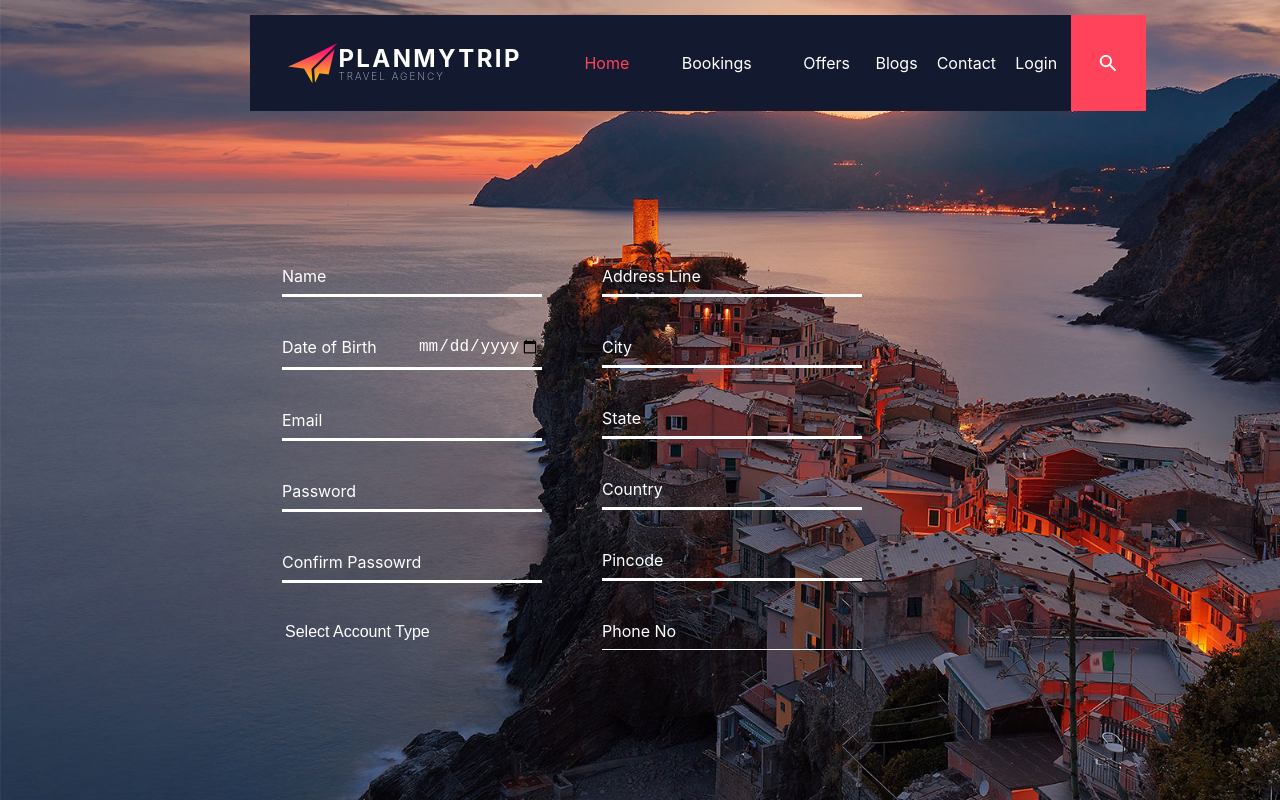
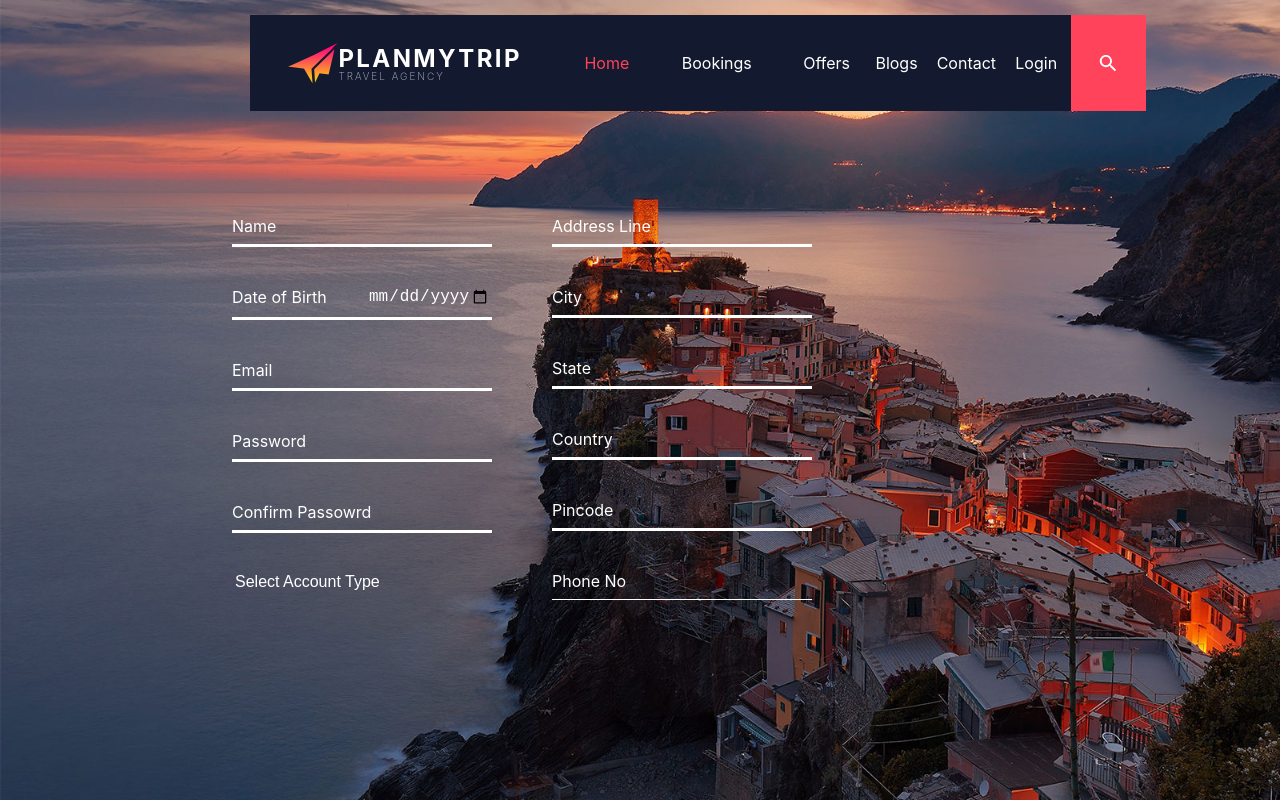
Before and after one commit to debajyotidasgupta/PlanMyTrip, a React (Create React App) app in the folder web-app/frontend/: page /signup in a window 1280 px wide. Built offline with nearby package versions, Linux system fonts and the light colour scheme.

Commit message:
css-signup

```diff
--- a/web-app/frontend/src/styles/Signup.scss
+++ b/web-app/frontend/src/styles/Signup.scss
@@ -17,7 +17,10 @@ $sweet-pink: #fe435b;
     position: absolute;
     top: 0;
     bottom: 0;
-    margin: 250px 250px;
+    margin-top: 200px;
+    margin-left: 200px;
+    margin-bottom: 0;
+    margin-right: 0;
     height: 50vh;
     width: 50vw;
     overflow: hidden;
```
